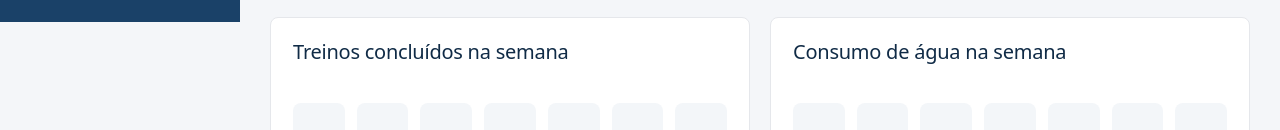
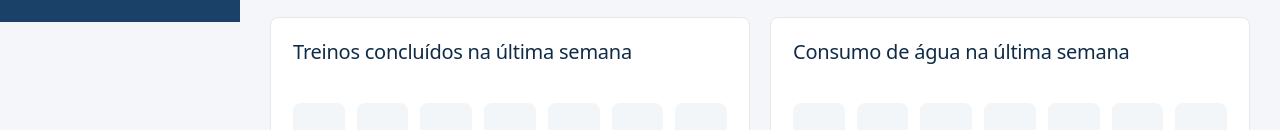
Before and after one commit to Boniceub/AcadFitCeub, a React (Vite) app in the folder frontend/: page /dashboard in a window 1280 px wide. Shown: the part 778-908 px from the top of the page. Built offline with nearby package versions, Linux system fonts and the light colour scheme; no server answers; sample sign-in values are in the browser's storage.

Commit message:
fix: alteração pequena no dashboard

```diff
--- a/frontend/src/pages/Dashboard.jsx
+++ b/frontend/src/pages/Dashboard.jsx
@@ -361,7 +361,7 @@ function Dashboard() {
           </div>
 
           <div style={painel}>
-            <h2 style={painelTitulo}>Treinos concluídos na semana</h2>
+            <h2 style={painelTitulo}>Treinos concluídos na última semana</h2>
 
             <GraficoBarras
               dados={dadosTreinoSemana}
@@ -375,7 +375,7 @@ function Dashboard() {
           </div>
 
           <div style={painel}>
-            <h2 style={painelTitulo}>Consumo de água na semana</h2>
+            <h2 style={painelTitulo}>Consumo de água na última semana</h2>
 
             <GraficoBarras
               dados={dadosAguaSemana}
```
